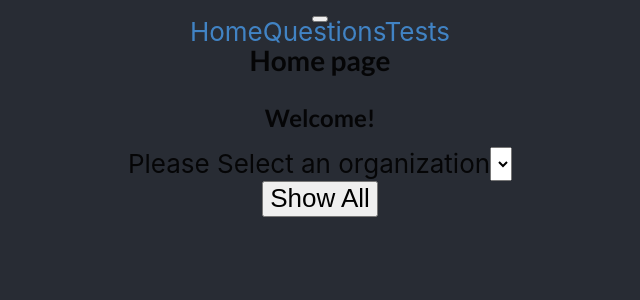
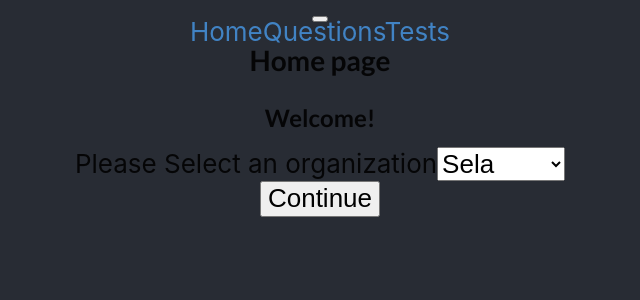
Before and after one commit to Asher-P/TestWeb-Proj, a React (Create React App) app: page / in a window 1280 px wide. Shown: the top 300 px of the page, without its empty margins (320-960 px from the left). Built offline with nearby package versions, Linux system fonts and the light colour scheme; no server answers.

Commit message:
organizations entry pop up

```diff
--- a/src/components/homeComponents/home.jsx
+++ b/src/components/homeComponents/home.jsx
@@ -1,18 +1,44 @@
 import React, { Component } from "react";
 import { fetchOrganizations } from "../../actions";
 import { connect } from "react-redux";
+import EntryPopup from "../popup-component/EntryPopup";
 
 class Home extends Component {
   constructor(props) {
     super(props);
     props.fetchOrganizations();
     this.state = {
-      organizations: [],
+      currentOrganization: undefined,
+      showPopup: { show: false },
     };
   }
 
-  showOrganizations = (e) => {
-    console.log(this.props.organizations);
+  togglePopup = () => {
+    this.setState({
+      showPopup: { show: !this.state.showPopup.show },
+    });
+  };
+
+  showPopupWindow = (e) => {
+    if (
+      this.state.currentOrganization === undefined ||
+      this.state.currentOrganization === null
+    ) {
+      alert("Please choose an organization");
+      return;
+    } else {
+      console.log(this.state.currentOrganization);
+      this.togglePopup();
+    }
+  };
+
+  organizationChanged = (e) => {
+    let organizations = this.props.organizations;
+    for (let index = 0; index < organizations.length; index++) {
+      if (organizations[index].Id === Number(e.currentTarget.value)) {
+        this.setState({ currentOrganization: organizations[index] });
+      }
+    }
   };
 
   render() {
@@ -24,15 +50,25 @@ class Home extends Component {
           <form>
             <div>
               <label>Please Select an organization</label>
-              <select></select>
+              <select onChange={this.organizationChanged}>
+                <option value={1}>Sela</option>
+                <option value={2}>Microsoft</option>
+                <option value={3}>Google</option>
+              </select>
             </div>
             <div>
-              <input
-                type="button"
-                onClick={this.showOrganizations}
-                value="Show All"
-              />
+              {this.state.showPopup.show ? (
+                <EntryPopup
+                  organization={this.state.currentOrganization}
+                  closePopup={() => this.togglePopup()}
+                />
+              ) : null}
             </div>
+            <input
+              type="button"
+              onClick={this.showPopupWindow}
+              value="Continue"
+            />
           </form>
         </div>
       </div>
--- /dev/null
+++ b/src/components/popup-component/EntryPopup.css
@@ -0,0 +1,14 @@
+.popup {
+  position: fixed;
+  width: 80%;
+  height: 50%;
+  margin: auto;
+}
+.popup_inner {
+  position: absolute;
+  left: 25%;
+  right: 25%;
+  top: 25%;
+  bottom: 25%;
+  margin: auto;
+}
--- /dev/null
+++ b/src/components/popup-component/EntryPopup.jsx
@@ -0,0 +1,33 @@
+import "./EntryPopup.css";
+import React, { Component } from "react";
+import { Link } from "react-router-dom";
+
+class EntryPopup extends Component {
+  constructor(props) {
+    super(props);
+  }
+
+  render() {
+    return (
+      <div className="popup">
+        <div className="popup_inner">
+          <text>
+            Are you sure you want to continue as {this.props.organization.Name}?
+          </text>
+          <div>
+            <Link
+              to={{
+                pathname: `/allquestions`,
+                organizationProps: { organization: this.props.organization },
+              }}>
+              Yes
+            </Link>
+            <button onClick={this.props.closePopup}>No</button>
+          </div>
+        </div>
+      </div>
+    );
+  }
+}
+
+export default EntryPopup;
```
Also changed, not shown: 1 other file (tests, documents, lock files or other folders).
